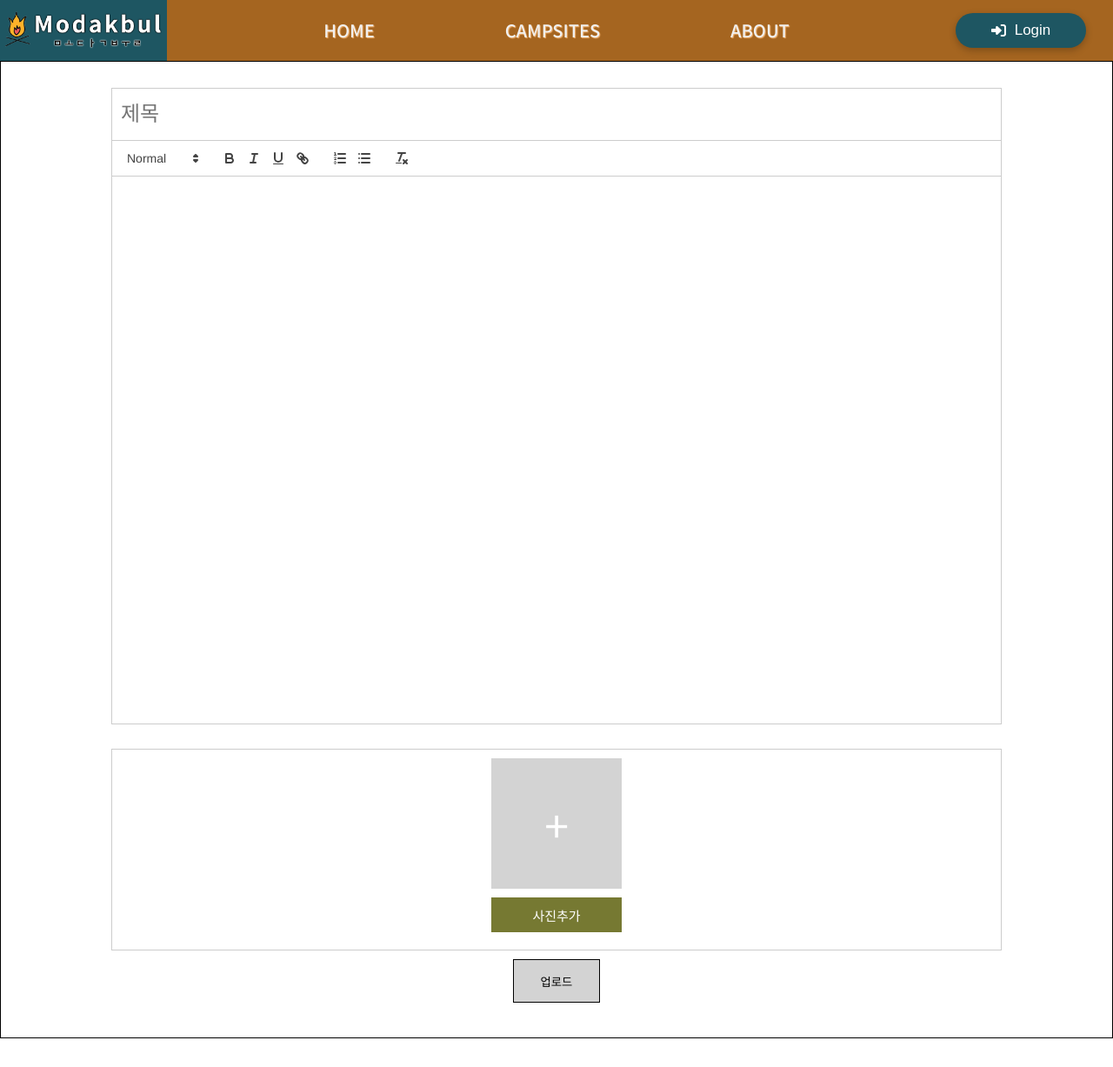
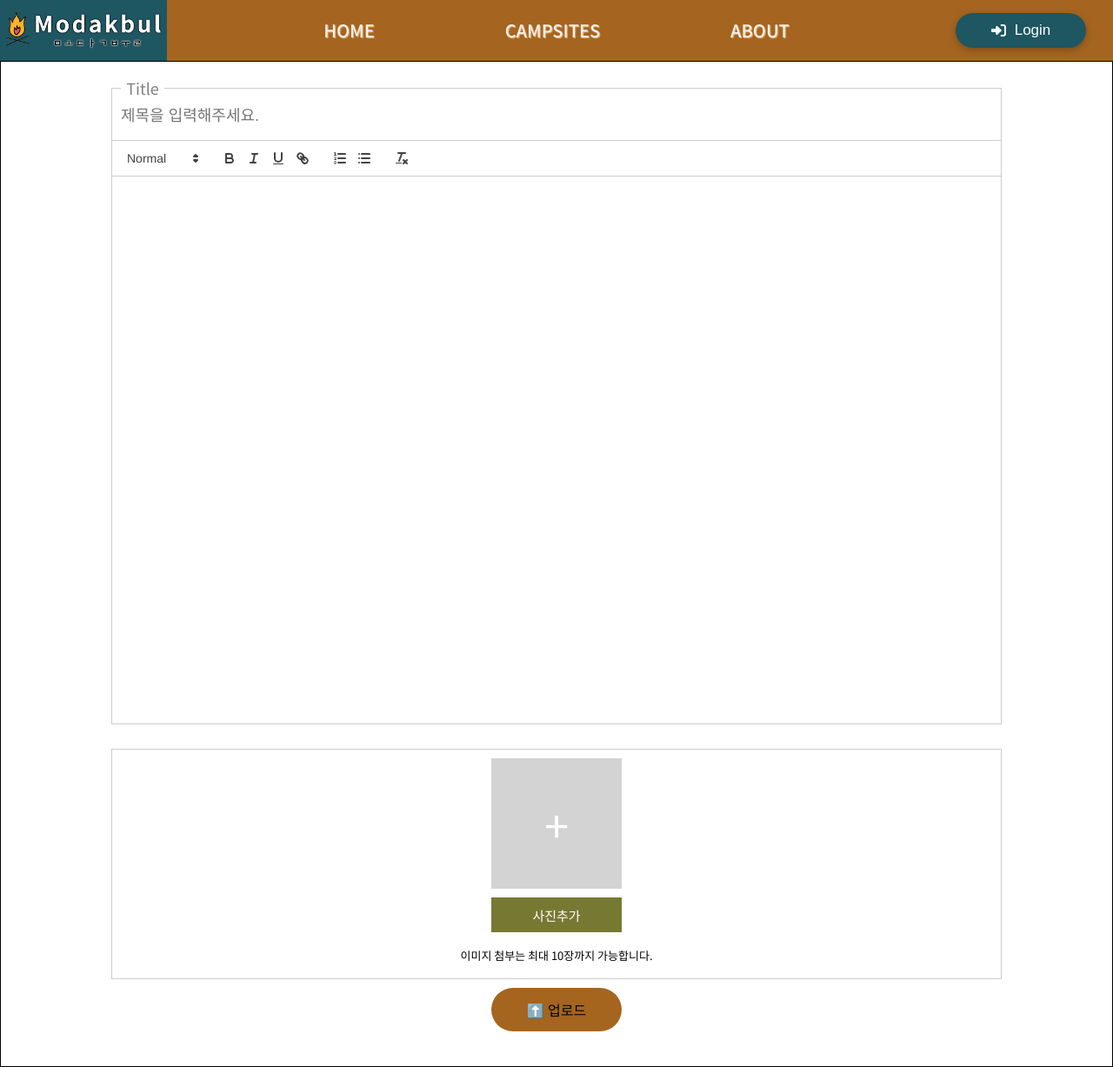
Before and after one commit to shinheylynn/modakbul, a React (Create React App) app: page /posting in a window 1280 px wide. Shown: the whole page at 87% size. Before the commit the page ends 1194 px from the top, so only its background shows below. Built offline with nearby package versions, Linux system fonts and the light colour scheme.

Commit message:
Modify:  goToLogin navigate 기능 추가 및  title input창 legend 'Title' 텍스트 추가 및 업로드 버튼 디자인 수정

```diff
--- a/src/components/Nav/Nav.tsx
+++ b/src/components/Nav/Nav.tsx
@@ -1,7 +1,7 @@
 import React, { useState } from 'react';
 import { useNavigate } from 'react-router-dom';
+import LoginBtn from './LoginBtn/LoginBtn';
 import { CATEGORIES } from './CategoryList';
-import LoginBtn from './LoginBtn/LoginBtn';
 import PostingBtn from './PostingBtn/PostingBtn';
 import * as S from './Nav.style';
 
--- a/src/pages/Posting/PostImages/PostImages.style.tsx
+++ b/src/pages/Posting/PostImages/PostImages.style.tsx
@@ -39,6 +39,7 @@ export const InformAddImg = styled.label`
 
 export const ImageContainer = styled.div`
   margin: 5px;
+  border: 1px solid #cccccc;
   position: relative;
   width: 150px;
   height: 150px;
@@ -51,11 +52,11 @@ export const ImageContainer = styled.div`
   }
 
   button {
-    border: 1px solid red;
+    border: 1px solid #cccccc;
+    color: gray;
     position: absolute;
     top: -8px;
     right: -8px;
-    border: none;
     width: 24px;
     height: 24px;
     border-radius: 50%;
@@ -63,11 +64,15 @@ export const ImageContainer = styled.div`
     justify-content: center;
     align-items: center;
     cursor: pointer;
+    :hover {
+      color: black;
+    }
   }
 `;
 
 export const AddButtonBox = styled.div`
   display: flex;
+  flex-direction: column;
   justify-content: center;
   align-items: center;
   margin: 10px;
@@ -92,3 +97,8 @@ export const AddButton = styled.label`
     color: white;
   }
 `;
+
+export const imgInfo = styled.div`
+  font-size: small;
+  padding-top: 20px;
+`;
--- a/src/pages/Posting/PostImages/PostImages.tsx
+++ b/src/pages/Posting/PostImages/PostImages.tsx
@@ -4,15 +4,13 @@ import * as S from './PostImages.style';
 interface PostImagesProps {
   showImages: string[];
   setShowImages: (images: string[]) => void;
-  handleShowImages: (e: React.ChangeEvent<HTMLInputElement>) => void;
-  handleAddImage: (e: React.ChangeEvent<HTMLInputElement>) => void;
+  handleImages: (e: React.ChangeEvent<HTMLInputElement>) => void;
 }
 
 export default function PostImages({
   showImages,
   setShowImages,
-  handleShowImages,
-  handleAddImage,
+  handleImages,
 }: PostImagesProps) {
   const handleDeleteImage = (id: number) => {
     setShowImages(showImages.filter((_, index: number) => index !== id));
@@ -22,31 +20,22 @@ export default function PostImages({
     <S.PostingImgContainer>
       <S.ImgWrapper>
         <S.InformAddImg htmlFor="input-file">
-          <input
-            type="file"
-            id="input-file"
-            multiple
-            onChange={handleShowImages}
-          />
+          <input type="file" id="input-file" multiple onChange={handleImages} />
           <span>+</span>
         </S.InformAddImg>
         {showImages.map((image, id) => (
           <S.ImageContainer key={id}>
             <img src={image} alt={`${image}-${id}`} />
-            <button onClick={() => handleDeleteImage(id)} />
+            <button onClick={() => handleDeleteImage(id)}>X</button>
           </S.ImageContainer>
         ))}
       </S.ImgWrapper>
       <S.AddButtonBox>
         <S.AddButton htmlFor="input-file">
-          <input
-            type="file"
-            id="input-file"
-            multiple
-            onChange={handleAddImage}
-          />
+          <input type="file" id="input-file" multiple onChange={handleImages} />
           <span>사진추가</span>
         </S.AddButton>
+        <S.imgInfo>이미지 첨부는 최대 10장까지 가능합니다.</S.imgInfo>
       </S.AddButtonBox>
     </S.PostingImgContainer>
   );
--- a/src/pages/Posting/Posting.style.tsx
+++ b/src/pages/Posting/Posting.style.tsx
@@ -1,7 +1,7 @@
 import styled from 'styled-components';
 import ReactQuill from 'react-quill';
 
-export const PostingContainer = styled.div`
+export const PostingContainer = styled.fieldset`
   border: 1px solid black;
   width: 100vw;
   padding: 30px;
@@ -14,9 +14,27 @@ export const TitleWrapper = styled.div`
   border: 1px solid #cccccc;
   border-bottom: none;
   display: flex;
-  align-items: center;
+  flex-direction: column;
+  justify-content: center;
   width: 80vw;
   height: 60px;
+  position: relative;
+`;
+
+export const TitleLegendWrapper = styled.div`
+  background-color: white;
+  display: flex;
+  justify-content: center;
+  align-items: center;
+  position: absolute;
+  width: 50px;
+  top: -10px;
+  margin-left: 10px;
+`;
+
+export const TitleLegend = styled.legend`
+  color: gray;
+  font-size: large;
 `;
 
 export const TitleInput = styled.input`
@@ -26,7 +44,7 @@ export const TitleInput = styled.input`
   font-size: x-large;
   border: none;
   ::placeholder {
-    font-size: x-large;
+    font-size: large;
   }
   :focus {
     outline: none;
@@ -47,13 +65,19 @@ export const CustomReactQuill = styled(ReactQuill)`
 `;
 
 export const SubmitBtn = styled.button`
-  border: 1px solid black;
+  border: none;
+  border-radius: 40px;
   display: flex;
   align-items: center;
   justify-content: center;
-  background-color: lightgray;
-  width: 100px;
+  background-color: #a5651f;
+  width: 150px;
   height: 50px;
   margin: 10px;
+  font-size: medium;
   cursor: pointer;
+  :hover {
+    background-color: orange;
+    transition: 0.3s;
+  }
 `;
--- a/src/pages/Posting/Posting.tsx
+++ b/src/pages/Posting/Posting.tsx
@@ -1,9 +1,11 @@
 import React, { useState } from 'react';
 import 'react-quill/dist/quill.snow.css';
+import { useNavigate } from 'react-router-dom';
 import PostImages from './PostImages/PostImages';
 import * as S from './Posting.style';
 
 export default function Posting() {
+  const navigate = useNavigate();
   const [formContents, setFormContents] = useState({
     title: '',
     contents: '',
@@ -17,21 +19,10 @@ export default function Posting() {
     setFormContents(prev => ({ ...prev, contents: value }));
   };
 
-  const [imageFiles, setImageFiles] = useState<File[]>([]);
-
-  const handleAddImage = (e: React.ChangeEvent<HTMLInputElement>) => {
-    const files = e.target.files;
-    if (files) {
-      const selectedImages = Array.from(files);
-      setImageFiles(selectedImages);
-    }
-  };
-
-  //이미지 관련 코드
   const [showImages, setShowImages] = useState<string[]>([]);
   const [imageLists, setImageLists] = useState<File[]>([]);
 
-  const handleShowImages = (e: React.ChangeEvent<HTMLInputElement>) => {
+  const handleImages = (e: React.ChangeEvent<HTMLInputElement>) => {
     const fileList: FileList | null = e.target.files;
     let imageUrlLists: string[] = [...showImages];
     let selectedImages: File[] = [];
@@ -53,9 +44,6 @@ export default function Posting() {
     setImageLists(prevImageLists => [...prevImageLists, ...selectedImages]); //이거임 별표별표
     setShowImages(imageUrlLists);
   };
-  // 이미지 관련 코드 여기까지
-
-  // const { title, content, images } = uploadForm;
 
   const access_token = localStorage.getItem('access_token');
 
@@ -77,7 +65,7 @@ export default function Posting() {
       }
     }
 
-    fetch('http://192.168.0.249:3003/feeds', {
+    fetch('http://192.168.0.251:3003/feeds', {
       method: 'POST',
       headers: {
         authorization: access_token ?? '',
@@ -87,10 +75,10 @@ export default function Posting() {
       .then(res => res.json())
       .then(data => {
         if (data.message === 'FEED UPLOAD SUCCESS!') {
-          // TO-DO: 통신 성공 시 submit & navigate
-          alert('업로드 성공');
+          navigate('/'); // To-do: 해당 detail 페이지로 넘어가게끔 navigate 코드 수정 필요
+          alert('업로드 성공'); // To-do: 나중에는 alert창 제거 필요
         } else {
-          alert('업로드 실패. 네트워크를 확인해 주세요.');
+          alert('업로드 실패. 네트워크를 확인해 주세요.'); // To-do: alert창 대신 예쁜 거로 수정...ㅎㅎ
         }
       });
   };
@@ -98,8 +86,11 @@ export default function Posting() {
   return (
     <S.PostingContainer>
       <S.TitleWrapper>
+        <S.TitleLegendWrapper>
+          <S.TitleLegend>Title</S.TitleLegend>
+        </S.TitleLegendWrapper>
         <S.TitleInput
-          placeholder="제목"
+          placeholder="제목을 입력해주세요."
           value={formContents.title}
           onChange={handleTitle}
         />
@@ -114,12 +105,11 @@ export default function Posting() {
       <PostImages
         showImages={showImages}
         setShowImages={setShowImages}
-        handleShowImages={handleShowImages}
-        handleAddImage={handleAddImage}
+        handleImages={handleImages}
       />
       <form onSubmit={onSubmit}>
         <S.SubmitBtn type="submit">
-          <span>업로드</span>
+          <span>⬆️ 업로드</span>
         </S.SubmitBtn>
       </form>
     </S.PostingContainer>
```
Also changed, not shown: src/components/InputPlaceholder/InputPlaceholder.style.tsx (added, +42 -0 lines), src/components/InputPlaceholder/InputPlaceholder.tsx (added, +12 -0 lines).
